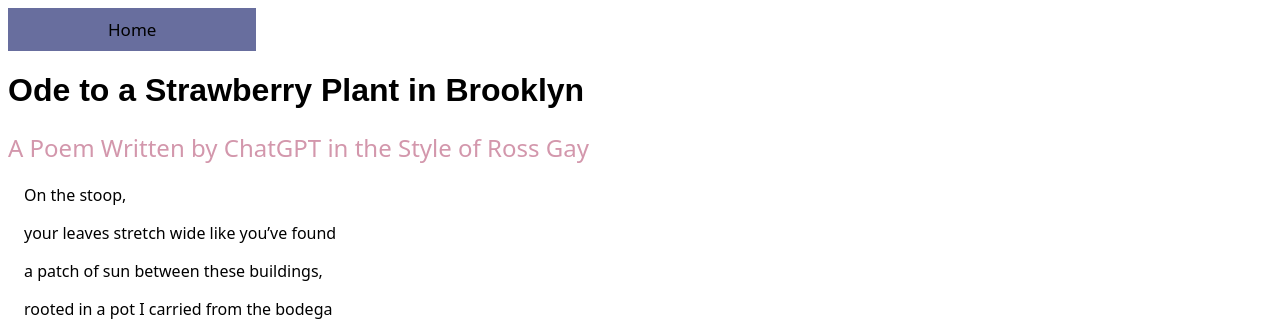
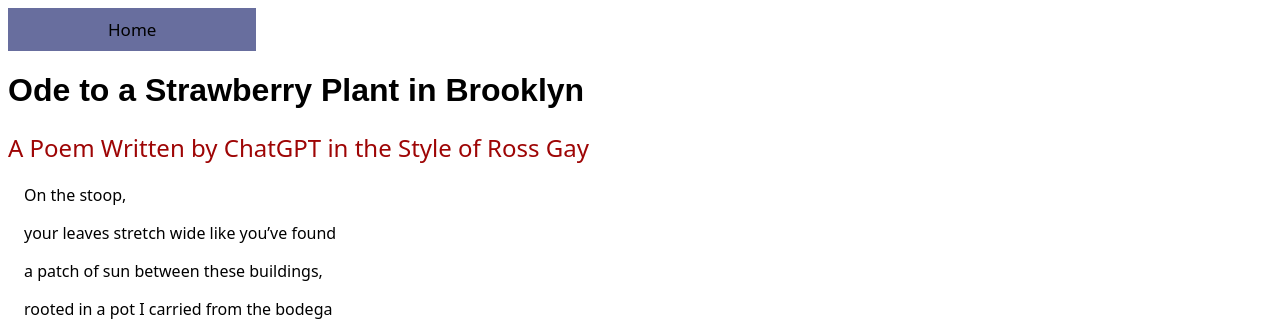
Before and after one commit to ChloeInoue/Chloe-Inoue-Portfolio, a plain HTML site: page a_poem.html in a window 1280 px wide. Shown: the top 333 px of the page. Drawn offline with Linux system fonts and the light colour scheme; a web font is replaced by a local one.

Commit message:
Update styles.css

```diff
--- a/styles.css
+++ b/styles.css
@@ -9,7 +9,7 @@ h2 {
   font-optical-sizing: auto;
   font-weight: 400;
   font-style: normal;
-  color: #D397AC;
+  color: #9E0505;
 }
 
 h3 {
```
